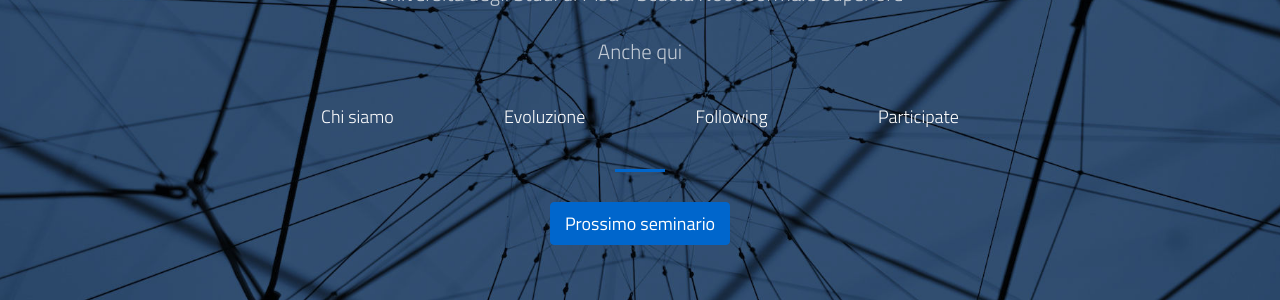
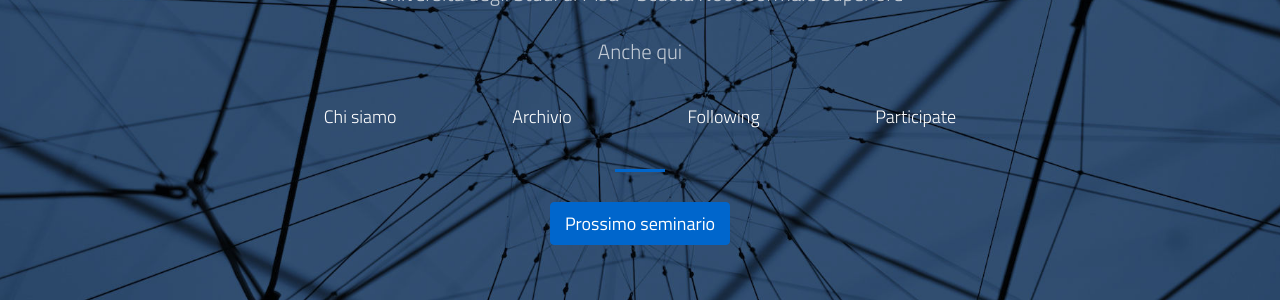
Before and after one commit to baby-geometri/baby-geometri.github.io, a Jekyll site: the page built from index.md, in a window 1280 px wide and 900 px high. Shown: the part 386-686 px from the top of the window. Built offline with Jekyll 4.4.1, drawn with Linux system fonts in a browser that asks for light colours; nearby versions of some CDN libraries.

Commit message:
Update nav-main.yml

```diff
--- a/_data/nav-main.yml
+++ b/_data/nav-main.yml
@@ -1,7 +1,7 @@
 - url: "#chisiamo"
   title: "Chi siamo"
-- url: "#evo"
-  title: "Evoluzione"
+- url: "#archivio"
+  title: "Archivio"
 - url: "#following"
   title: "Following"
 - url: "#participate"
```
